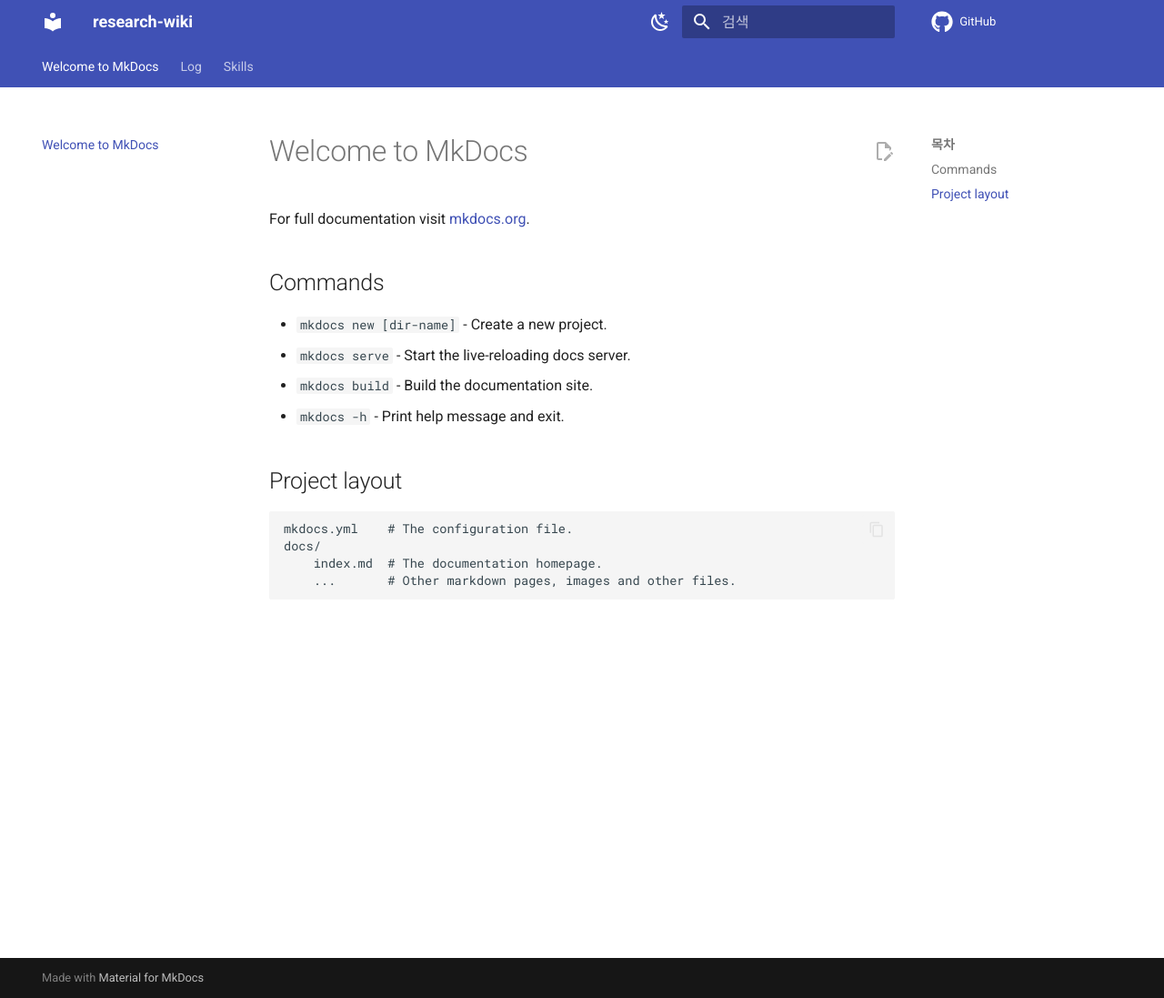
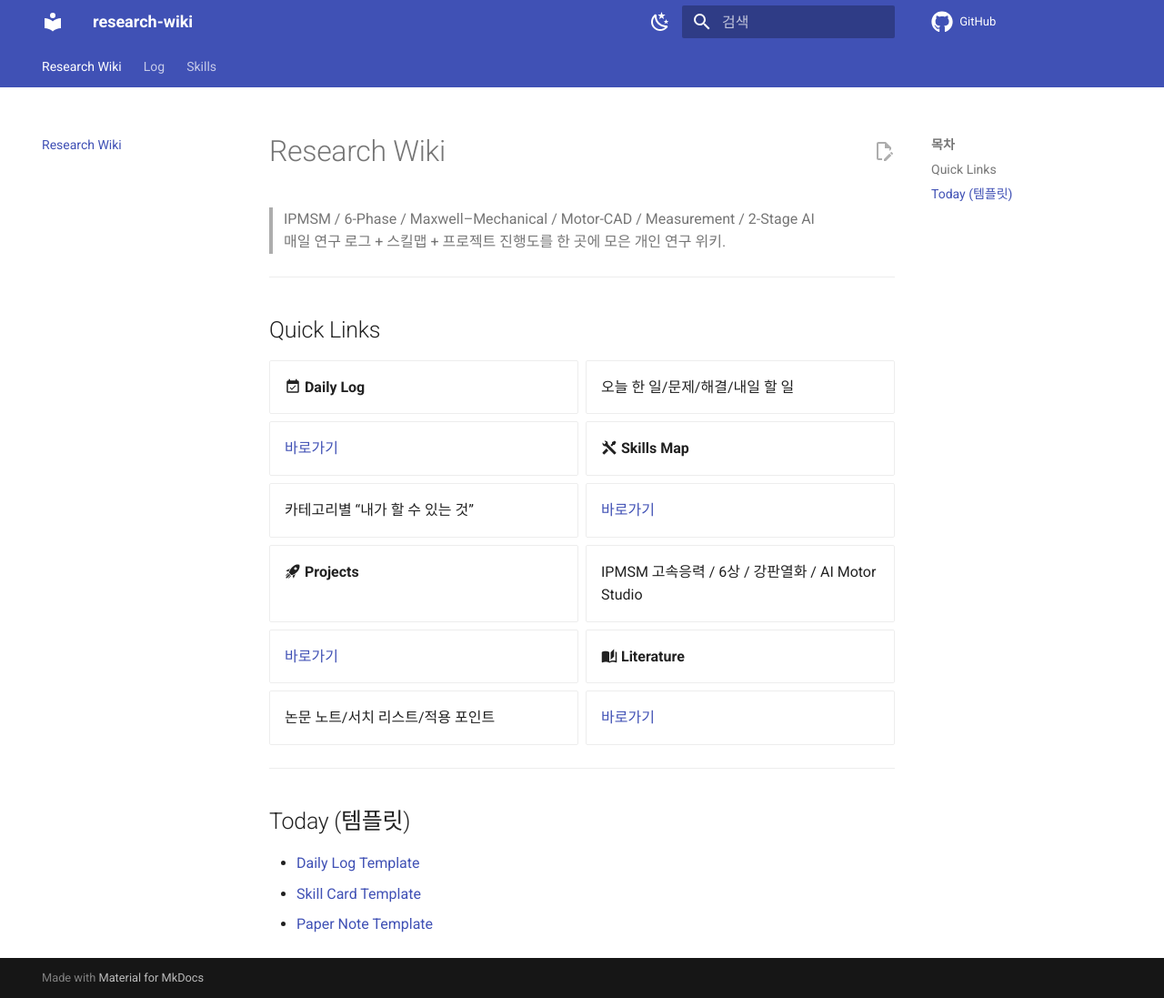
Before and after one commit to pookyhyeon/research-wiki, an MkDocs documentation site: the page built from docs/index.md, in a window 1280 px wide and 1097 px high. Shown: the whole window at 91% size. Built offline with MkDocs 1.6.1 and Material for MkDocs 9.7.7, drawn with Linux system fonts in a browser that asks for light colours; comment, search, counter and statistics services are not loaded.

Commit message:
Update index.md

```diff
--- a/docs/index.md
+++ b/docs/index.md
@@ -1,17 +1,35 @@
-# Welcome to MkDocs
+# Research Wiki
 
-For full documentation visit [mkdocs.org](https://www.mkdocs.org).
+> IPMSM / 6-Phase / Maxwell–Mechanical / Motor-CAD / Measurement / 2-Stage AI
+> 매일 연구 로그 + 스킬맵 + 프로젝트 진행도를 한 곳에 모은 개인 연구 위키.
 
-## Commands
+---
 
-* `mkdocs new [dir-name]` - Create a new project.
-* `mkdocs serve` - Start the live-reloading docs server.
-* `mkdocs build` - Build the documentation site.
-* `mkdocs -h` - Print help message and exit.
+## Quick Links
 
-## Project layout
+<div class="grid cards" markdown>
 
-    mkdocs.yml    # The configuration file.
-    docs/
-        index.md  # The documentation homepage.
-        ...       # Other markdown pages, images and other files.
+- :material-calendar-check: **Daily Log**
+  - 오늘 한 일/문제/해결/내일 할 일
+  - [바로가기](log/2026/2026-01-27/)
+
+- :material-tools: **Skills Map**
+  - 카테고리별 “내가 할 수 있는 것”
+  - [바로가기](skills/)
+
+- :material-rocket-launch: **Projects**
+  - IPMSM 고속응력 / 6상 / 강판열화 / AI Motor Studio
+  - [바로가기](projects/)
+
+- :material-book-open-page-variant: **Literature**
+  - 논문 노트/서치 리스트/적용 포인트
+  - [바로가기](literature/)
+
+</div>
+
+---
+
+## Today (템플릿)
+- [Daily Log Template](templates/daily-log.md)
+- [Skill Card Template](templates/skill-card.md)
+- [Paper Note Template](templates/paper-note.md)
```
